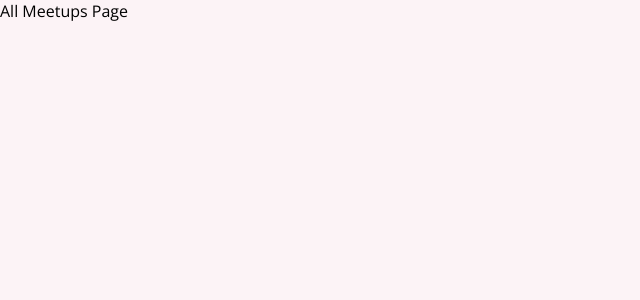
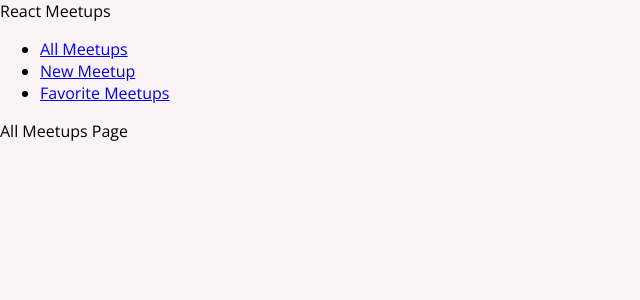
Before and after one commit to Josepeha/reactjs-course, a React (Create React App) app: page / in a window 1280 px wide. Shown: the top 300 px of the page, without its empty margins (0-640 px from the left). Built offline with nearby package versions, Linux system fonts and the light colour scheme.

Commit message:
Feat[reactjs-course]: added MainNavigation.jsx to the project!

```diff
--- a/src/App.jsx
+++ b/src/App.jsx
@@ -2,10 +2,12 @@
 import AllMeetupsPage from "./pages/AllMeetups";
 import NewMeetupPage from "./pages/NewMeetup";
 import FavoriteMeetupsPage from "./pages/FavoriteMeetups";
+import MainNavigation from "./components/layout/MainNavigation";
 
 function App() {
     return (
         <div>
+            <MainNavigation />
             <Routes>
                 <Route path="/" element={<AllMeetupsPage />} />
                 <Route path="/new-meetup" element={<NewMeetupPage />} />
--- /dev/null
+++ b/src/components/layout/MainNavigation.jsx
@@ -0,0 +1,24 @@
+import { Link } from 'react-router-dom';
+
+function MainNavigation() {
+    return (
+        <header>
+            <div>React Meetups</div>
+            <nav>
+                <ul>
+                    <li>
+                        <Link to="/">All Meetups</Link>
+                    </li>
+                    <li>
+                        <Link to="/new-meetup">New Meetup</Link>
+                    </li>
+                    <li>
+                        <Link to="/favorite-meetups">Favorite Meetups</Link>
+                    </li>
+                </ul>
+            </nav>
+        </header>
+    )
+}
+
+export default MainNavigation
```
